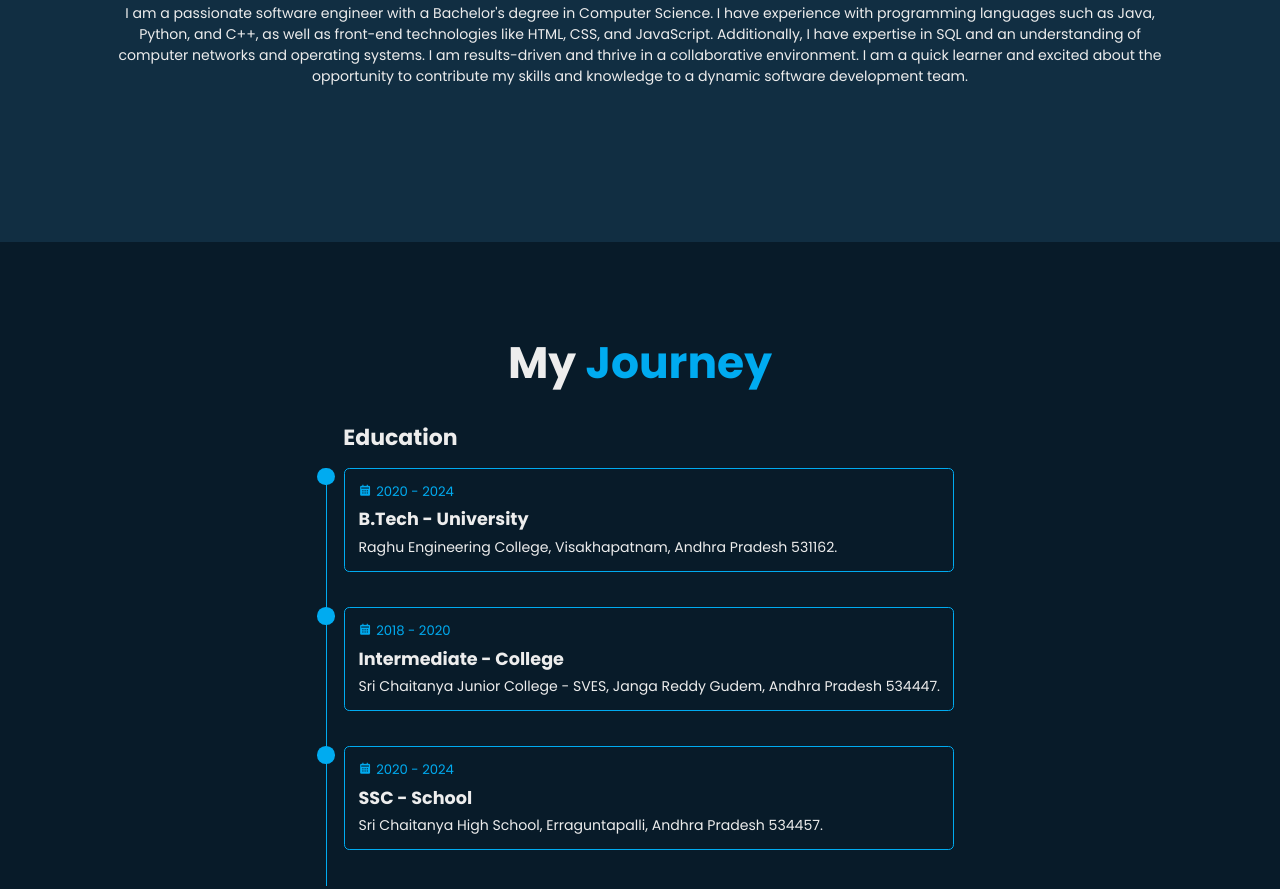
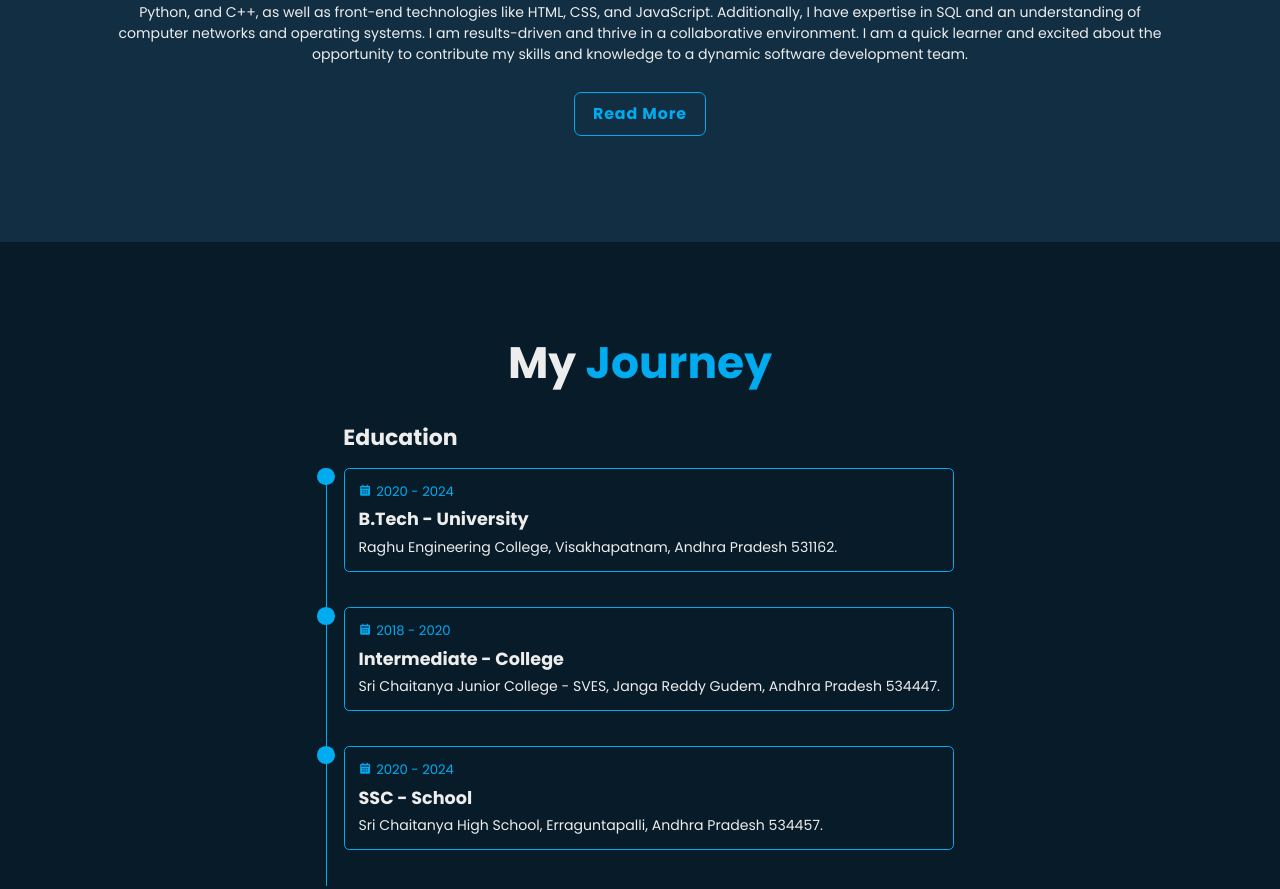
Before and after one commit to Chandu-Develop/My-Portfolio, a plain HTML site: page index.html in a window 1280 px wide. Shown: the part 1358-2247 px from the top of the page. Drawn offline with nearby package versions, Linux system fonts and the light colour scheme.

Commit message:
Update index.html

```diff
--- a/index.html
+++ b/index.html
@@ -78,9 +78,9 @@
           knowledge to a dynamic software development team.
         </p>
 
-        <!-- <div class="btn-box btns">
-          <a href="" class="btn">Read More</a>
-        </div> -->
+        <div class="btn-box btns">
+          <a href="#ReadMore" class="btn">Read More</a>
+        </div>
       </div>
     </section>
     <section class="education" id="education">
```
